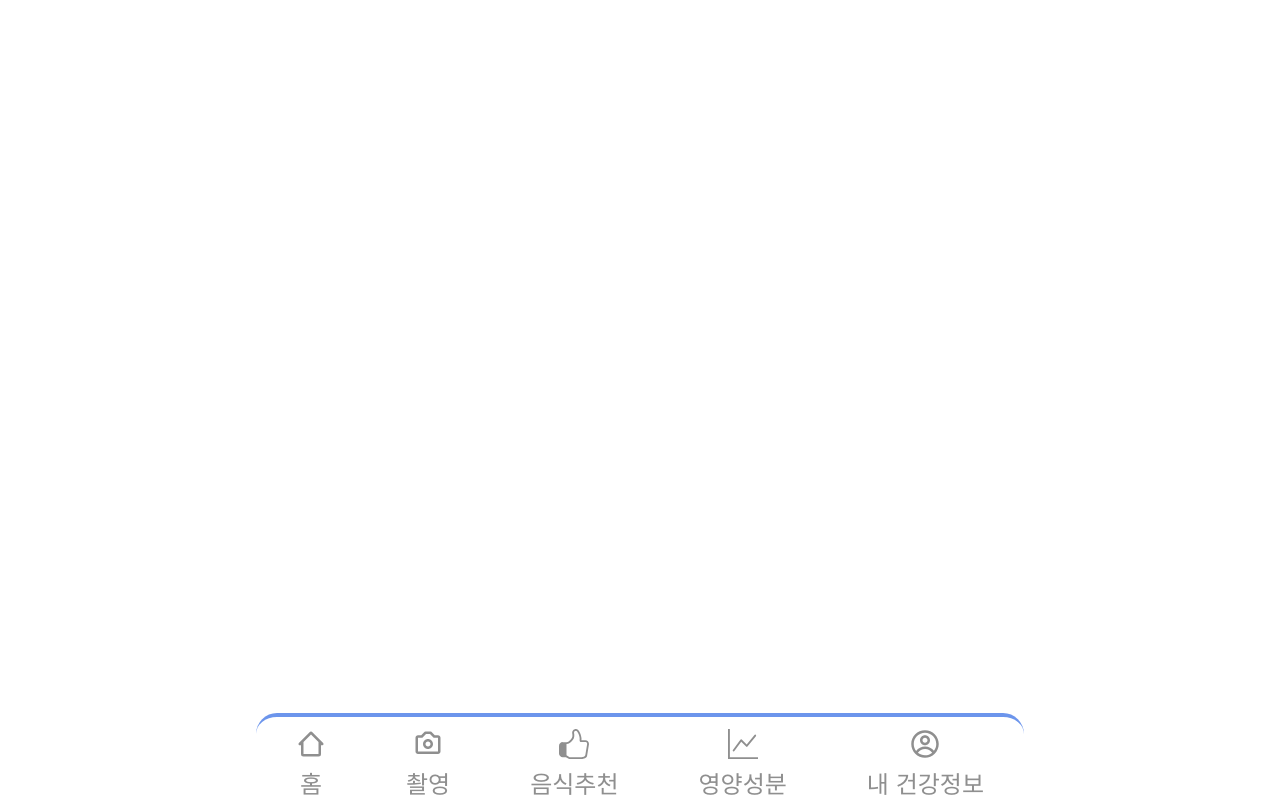
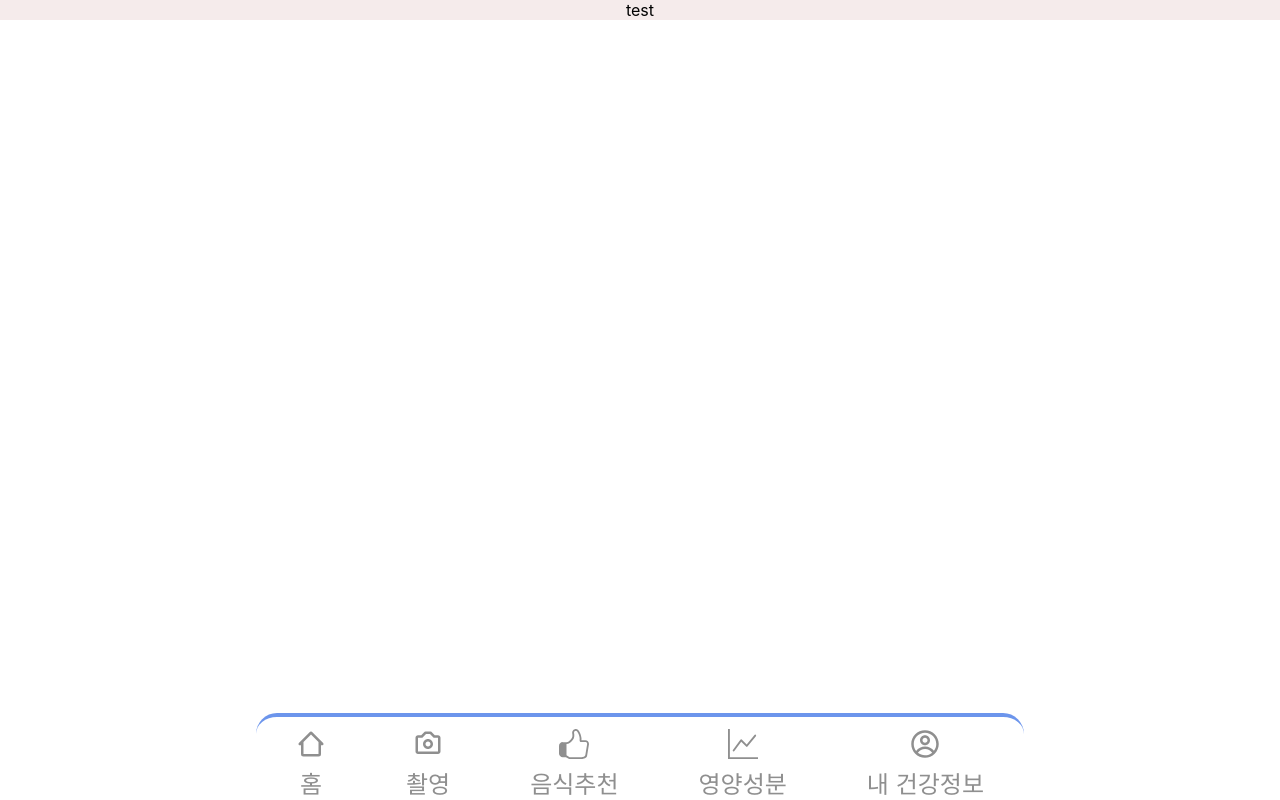
Before and after one commit to Capstone-AIjjadang/FE, a React (Create React App) app in the folder fe/: page /My in a window 1280 px wide. Built offline with nearby package versions, Linux system fonts and the light colour scheme.

Commit message:
[feat] 내 건강정보 페이지 추가
test

```diff
--- a/fe/src/App.js
+++ b/fe/src/App.js
@@ -3,6 +3,7 @@ import Navigator from './components/Navigator';
 import { Routes, Route, useLocation } from 'react-router-dom';
 import FoodRecommend from './components/FoodRecommend';
 import Main from './components/Main';
+import My from './components/My';
 import CameraAnalysis from './components/CameraAnalysis';
 import './App.css';
 
@@ -17,6 +18,7 @@ function App() {
         <Route path="/camera" element={<Camera />} />
         <Route path="/recommend" element={<FoodRecommend />} />
         <Route path="/camera/analysis" element={<CameraAnalysis />} />
+        <Route path="/My" element={<My />} />
       </Routes>
       {/* <Navigator /> */}
       {HideNavigator ? '' : <Navigator />}
--- /dev/null
+++ b/fe/src/components/My.js
@@ -0,0 +1,13 @@
+import React from 'react';
+import Navigator from './Navigator';
+import style from '../css/FoodRecommend.module.css';
+import { MdOutlineAlarmOn, MdOutlineRecommend } from "react-icons/md";
+import { CircularProgress, CircularProgressWithLabel } from '@mui/material';
+
+const My = () => {
+    return (
+        <div> test </div>
+    );
+};
+
+export default My;
```
